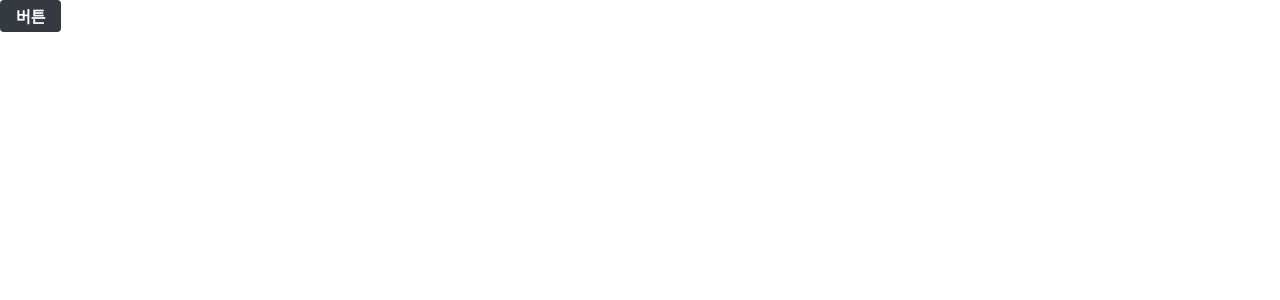
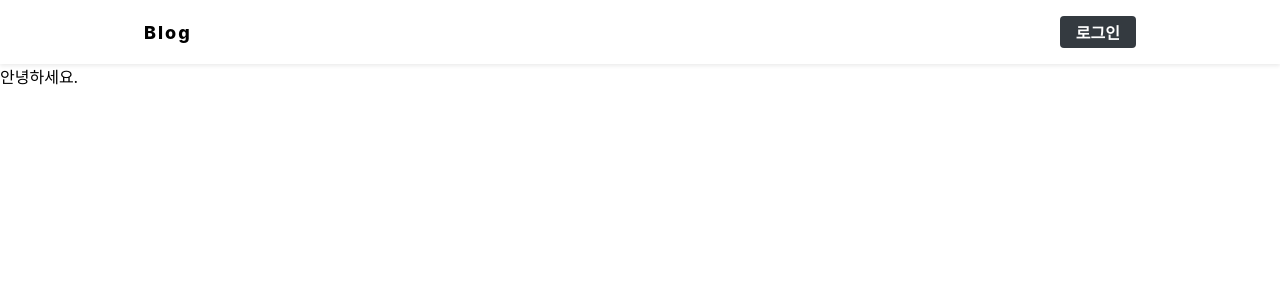
Before and after one commit to bear109/React-blog, a React (Create React App) app in the folder blog-frontend/: page / in a window 1280 px wide. Shown: the top 300 px of the page. Built offline with nearby package versions, Linux system fonts and the light colour scheme.

Commit message:
헤더 컴포넌트 생성

```diff
--- a/blog-frontend/src/components/common/Button.js
+++ b/blog-frontend/src/components/common/Button.js
@@ -1,7 +1,8 @@
 import styled, { css } from 'styled-components';
 import palette from '../../lib/styles/palette';
+import { Link } from 'react-router-dom';
 
-const StyledButton = styled.button`
+const buttonStyle = css`
   border: none;
   border-radius: 4px;
   font-size: 1rem;
@@ -35,6 +36,20 @@
     `}
 `;
 
-const Button = (props) => <StyledButton {...props} />;
+const StyledButton = styled.button`
+  ${buttonStyle}
+`;
+
+const StyledLink = styled(Link)`
+  ${buttonStyle}
+`;
+
+const Button = (props) => {
+  return props.to ? (
+    <StyledLink {...props} cyan={props.cyan ? 1 : 0} />
+  ) : (
+    <StyledButton {...props} />
+  );
+};
 
 export default Button;
--- /dev/null
+++ b/blog-frontend/src/components/common/Header.js
@@ -0,0 +1,54 @@
+import React from 'react';
+import { Link } from 'react-router-dom';
+import styled from 'styled-components';
+import Button from './Button';
+import Responsive from './Responsive';
+
+const HeaderBlock = styled.div`
+  position: fixed;
+  width: 100%;
+  background: white;
+  box-shadow: 0px 2px 4px rgba(0, 0, 0, 0.08);
+`;
+
+// Responsive 컴포넌트의 속성에 스타일을 추가해서 새로운 컴포넌트 생성
+const Wrapper = styled(Responsive)`
+  height: 4rem;
+  display: flex;
+  align-items: center;
+  justify-content: space-between;
+  .logo {
+    font-size: 1.124rem;
+    font-weight: 800;
+    letter-spacing: 2px;
+  }
+  .right {
+    display: flex;
+    align-items: center;
+  }
+`;
+
+//헤더가 fixed이기 때문에 페이지의 콘텐츠가 4rem 아래에 나타나도록 해 주는 컴포넌트
+const Spacer = styled.div`
+  height: 4rem;
+`;
+
+const Header = () => {
+  return (
+    <>
+      <HeaderBlock>
+        <Wrapper>
+          <Link to="/" className="logo">
+            Blog
+          </Link>
+          <div className="right">
+            <Button to="/login">로그인</Button>
+          </div>
+        </Wrapper>
+      </HeaderBlock>
+      <Spacer />
+    </>
+  );
+};
+
+export default Header;
--- /dev/null
+++ b/blog-frontend/src/components/common/Responsive.js
@@ -0,0 +1,23 @@
+import React from 'react';
+import styled from 'styled-components';
+
+const ResponsiveBlock = styled.div`
+  padding-left: 1rem;
+  padding-right: 1rem;
+  width: 1024px;
+  margin: 0 auto;
+
+  @media (max-width: 1024px) {
+    width: 768px;
+  }
+  @media (max-width: 768px) {
+    width: 100%;
+  }
+`;
+
+const Responsive = ({ children, ...rest }) => {
+  // ...rest를 사용하여 ResponsiveBlock에 이벤트 전달
+  return <ResponsiveBlock {...rest}>{children}</ResponsiveBlock>;
+};
+
+export default Responsive;
--- a/blog-frontend/src/pages/PostListPage.js
+++ b/blog-frontend/src/pages/PostListPage.js
@@ -1,11 +1,12 @@
 import React from 'react';
-import Button from '../components/common/Button';
+import Header from '../components/common/Header';
 
 const PostListPage = () => {
   return (
-    <div>
-      <Button>버튼</Button>
-    </div>
+    <>
+      <Header />
+      <div>안녕하세요.</div>
+    </>
   );
 };
 
```
